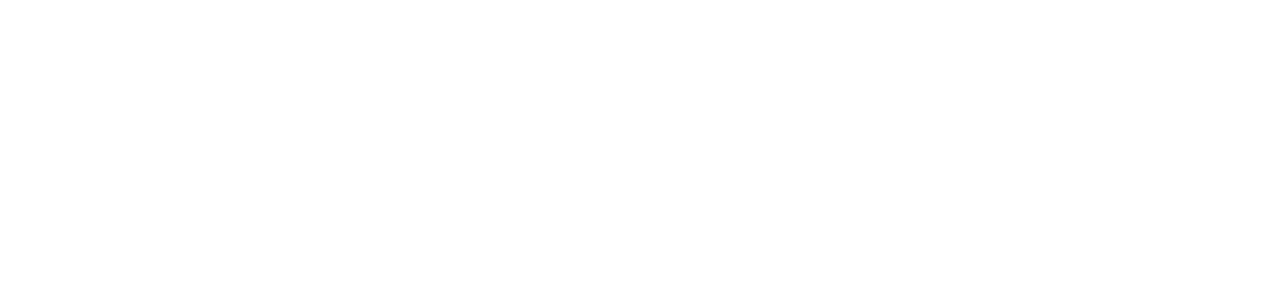
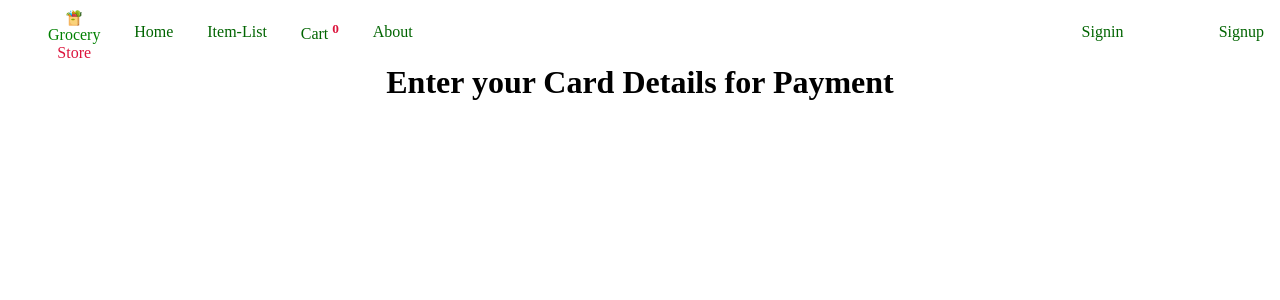
Before and after one commit to Masood802/groceryapp, a Vue app: page /payment-details in a window 1280 px wide. Before the commit this address had no page. Shown: the top 300 px of the page. Built offline with nearby package versions, Linux system fonts and the light colour scheme.

Commit message:
added new route payment detail

```diff
--- a/src/router/index.js
+++ b/src/router/index.js
@@ -5,6 +5,7 @@ import Signup from "../views/Signup.vue";
 import Cart from "../views/Cart.vue";
 import Signin from "../views/SignIn.vue";
 import CheckoutForm from "../views/CheckoutForm.vue";
+import PaymentDetails from "../views/PaymentDetails.vue";
 const router = createRouter({
   history: createWebHistory(import.meta.env.BASE_URL),
   routes: [
@@ -46,6 +47,11 @@ const router = createRouter({
       name: "CheckoutForm",
       component: CheckoutForm,
     },
+    {
+      path: "/payment-details",
+      name: "PaymentDetails",
+      component: PaymentDetails,
+    },
   ],
 });
 
--- a/src/stores/grocery.js
+++ b/src/stores/grocery.js
@@ -10,8 +10,9 @@ export const useGroceryStore = defineStore("grocery", () => {
   let logedin = ref(false);
   let email = ref("");
   let password = ref("");
-  let user = ref([]);
+  let user = ref({});
   let router = useRouter();
+  let shipping = ref(0);
 
   onMounted(() => {
     let storeditem = localStorage.getItem("cart");
@@ -38,7 +39,6 @@ export const useGroceryStore = defineStore("grocery", () => {
       console.log(res.data);
       router.push("/");
       localStorage.setItem("user", JSON.stringify(user.value));
-      console.log(localStorage);
       logedin.value = true;
       email.value = "";
       password.value = "";
@@ -58,9 +58,22 @@ export const useGroceryStore = defineStore("grocery", () => {
   let totalitems = computed(() => {
     return cartitems.value.reduce((total, item) => total + item.quantity, 0);
   });
+  function calculateshipping() {
+    if (Gtotal.value <= 500) {
+      shipping.value = 150;
+      console.log("shipping");
+    }
+    if (Gtotal.value <= 1000) {
+      shipping.value = 100;
+    }
+    if (Gtotal.value >= 1001) {
+      shipping.value = 0;
+    }
+  }
   return {
     cartitems,
     Gtotal,
+    shipping,
     totalitems,
     UpdateCart,
     email,
@@ -71,5 +84,6 @@ export const useGroceryStore = defineStore("grocery", () => {
     logedin,
     user,
     items,
+    calculateshipping,
   };
 });
--- a/src/views/Cart.vue
+++ b/src/views/Cart.vue
@@ -40,11 +40,9 @@ function Delete(id) {
   let delitem = store.cartitems.find((item) => item.id === id);
   if (delitem.quantity > 1) {
     delitem.quantity--;
-    store.cart--;
     store.UpdateCart();
   } else {
     store.cartitems = store.cartitems.filter((item) => item.id != id);
-    store.cart--;
     store.UpdateCart();
   }
 }
--- a/src/views/CheckoutForm.vue
+++ b/src/views/CheckoutForm.vue
@@ -25,29 +25,33 @@
       <li>{{ record.price * record.quantity }}</li>
     </ul>
     <ul class="gtotal">
-      <li>Grand Total</li>
+      <li>Total</li>
       <li>{{ store.Gtotal }}</li>
     </ul>
     <ul class="gtotal">
       <li>Shipping Fee</li>
-      <li>{{ shipping }}</li>
+      <li>{{ store.shipping }}</li>
     </ul>
-    <button>Add payment Details to place order</button>
+    <ul class="gtotal">
+      <li>Grand Total</li>
+      <li>{{ store.shipping + store.Gtotal }}</li>
+    </ul>
+    <button @click="router.push('/payment-details')">
+      Add payment Details to confirm order
+    </button>
   </div>
 </template>
 
 <script setup>
-import { computed, ref } from "vue";
 import { useGroceryStore } from "../stores/grocery";
 import Header from "../components/Header.vue";
+import { onMounted } from "vue";
+import { useRouter } from "vue-router";
 
 let store = useGroceryStore();
-const shipping = computed(() => {
-  if ((store.cartitems.length = 1 || store.cartitems.length < 3)) {
-    return 150;
-  } else if (store.cartitems.length >= 3) {
-    return 100;
-  } else if (store.cartitems.length > 5) return "Free";
+let router = useRouter();
+onMounted(() => {
+  store.calculateshipping();
 });
 </script>
 
@@ -62,7 +66,7 @@ const shipping = computed(() => {
   filter: blur(5px);
 }
 h1 {
-  margin: 2em 0;
+  margin: 1em 0;
   text-align: center;
 }
 .order {
--- /dev/null
+++ b/src/views/PaymentDetails.vue
@@ -0,0 +1,24 @@
+<template>
+  <div class="navs"><Header></Header></div>
+  <div>
+    <h1>Enter your Card Details for Payment</h1>
+  </div>
+</template>
+
+<script setup>
+import Header from "../components/Header.vue";
+</script>
+
+<style scoped>
+.navs {
+  position: absolute;
+  top: 0;
+  left: 0;
+  width: 100%;
+  margin: 1em;
+}
+h1 {
+  margin: 2em auto;
+  text-align: center;
+}
+</style>
```
